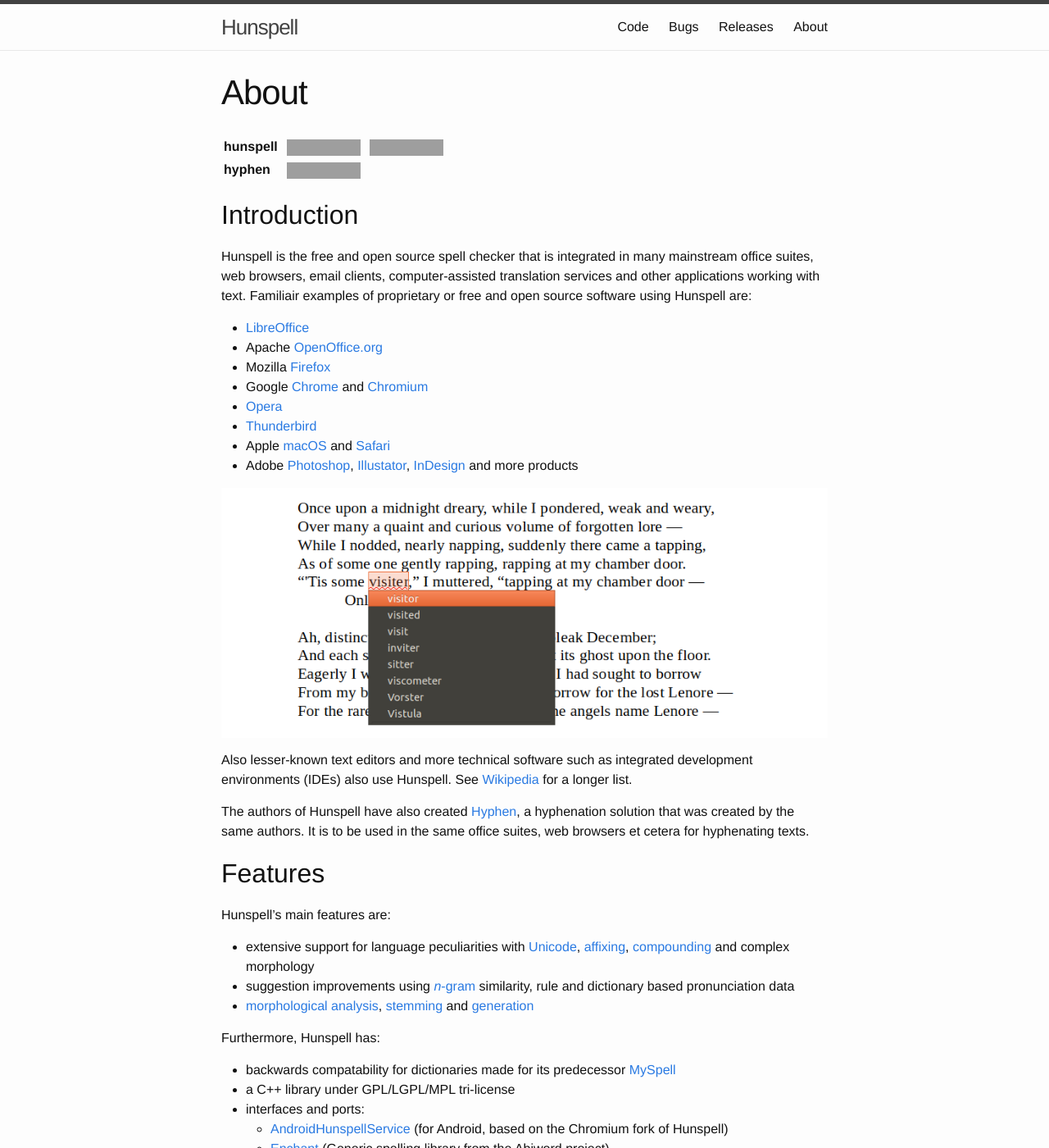
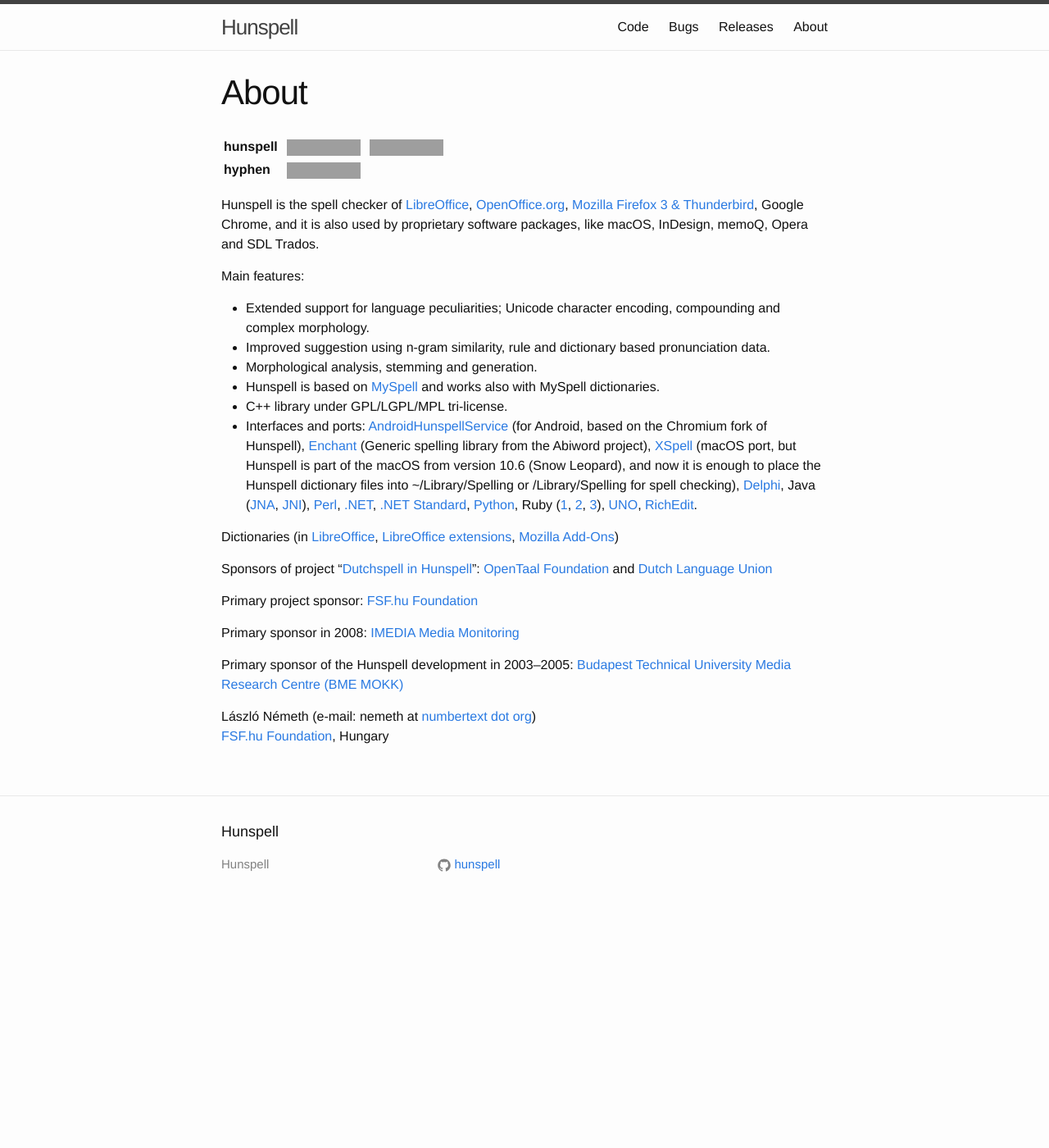
Before and after one commit to hunspell/hunspell.github.io, a Jekyll site: the page built from index.md, in a window 1280 px wide and 1400 px high. Shown: the whole window at 82% size. Built offline with Jekyll 4.4.1, drawn with Linux system fonts in a browser that asks for light colours; some of the changed text lies outside the part shown; grey boxes are pictures that could not be loaded.

Commit message:
Revert "improved structure, text and links"
This reverts commit 8317d882a7ba1e97d81b5be44c4924e38fbd085c.

```diff
--- a/index.md
+++ b/index.md
@@ -15,80 +15,26 @@ title: About
 </tr>
 </table>
 
+Hunspell is the spell checker of [LibreOffice](http://www.libreoffice.org/), [OpenOffice.org](http://www.openoffice.org/), [Mozilla Firefox 3 & Thunderbird](http://www.mozilla.com/en-US), Google Chrome, and it is also used by proprietary software packages, like macOS, InDesign, memoQ, Opera and SDL Trados.
 
-## Introduction
+Main features:
 
-Hunspell is the free and open source spell checker that is integrated in many mainstream office suites, web browsers, email clients, computer-assisted translation services and other applications working with text. Familiair examples of proprietary or free and open source software using Hunspell are:
-* [LibreOffice](https://www.libreoffice.org/)
-* Apache [OpenOffice.org](https://www.openoffice.org/)
-* Mozilla [Firefox](https://www.mozilla.org/firefox/)
-* Google [Chrome](https://www.google.com/chrome/) and [Chromium](https://www.chromium.org/)
-* [Opera](https://www.opera.com/)
-* [Thunderbird](https://www.thunderbird.net/)
-* Apple [macOS](https://www.apple.com/macos/) and [Safari](https://www.apple.com/safari/)
-* Adobe [Photoshop](https://www.adobe.com/photoshop/), [Illustator](https://www.adobe.com/illustrator/), [InDesign](https://www.adobe.com/indesign/) and more products
+* Extended support for language peculiarities; Unicode character encoding, compounding and complex morphology.
+* Improved suggestion using n-gram similarity, rule and dictionary based pronunciation data.
+* Morphological analysis, stemming and generation.
+* Hunspell is based on [MySpell](http://lingucomponent.openoffice.org/MySpell-3.zip) and works also with MySpell dictionaries.
+* C++ library under GPL/LGPL/MPL tri-license.
+* Interfaces and ports: [AndroidHunspellService](https://github.com/mweimerskirch/AndroidHunspellService) (for Android, based on the Chromium fork of Hunspell), [Enchant](http://www.abisource.com/enchant/) (Generic spelling library from the Abiword project), [XSpell](http://sourceforge.net/projects/openxspell/) (macOS port, but Hunspell is part of the macOS from version 10.6 (Snow Leopard), and now it is enough to place the Hunspell dictionary files into ~/Library/Spelling or /Library/Spelling for spell checking), [Delphi](http://downloads.sourceforge.net/hunspell/delphi.zip), Java ([JNA](http://dion.swamp.dk/hunspell.html), [JNI](http://tkltrans.sourceforge.net/magyar/huncheck.tar.gz)), [Perl](http://search.cpan.org/~eleonora/text_hunspell_1.2/Hunspell.pm), [.NET](http://nhunspell.sourceforge.net/), [.NET Standard](https://github.com/aarondandy/WeCantSpell.Hunspell), [Python](https://pypi.python.org/pypi/org.keyphrene), Ruby ([1](http://rubyforge.org/projects/ruby-hunspell/), [2](http://rubyforge.org/projects/hunspell), [3](http://rubygems.org/gems/hunspell-ffi)), [UNO](http://downloads.sourceforge.net/hunspell/hunspell_UNO_1.2.tar.gz), [RichEdit](http://sourceforge.net/projects/hunspell/files/Misc/RichEdit/).
 
-![Screenshot](screenshot.png)
+Dictionaries (in [LibreOffice](http://cgit.freedesktop.org/libreoffice/dictionaries/tree/), [LibreOffice extensions](http://extensions.libreoffice.org/extensions?getCategories=Dictionary&getCompatibility=any&sort_on=positive_ratings&path=%2FLibreOffice-Extensions-and-Templates%2Fextension-center&portal_type=PSCProject&SearchableText=), [Mozilla Add-Ons](https://addons.mozilla.org/en-us/firefox/language-tools/))
 
-Also lesser-known text editors and more technical software such as integrated development environments (IDEs) also use Hunspell. See [Wikipedia](https://en.wikipedia.org/wiki/Hunspell) for a longer list.
+Sponsors of project “[Dutchspell in Hunspell](http://sf.own-it.nl/wiki/opentaal/Wijzigingen_in_Hunspell_die_voor_ons_worden_gemaakt)”: [OpenTaal Foundation](http://www.opentaal.org/) and [Dutch Language Union](http://taalunieversum.org/en/)
 
-The authors of Hunspell have also created [Hyphen](https://github.com/hunspell/hyphen), a hyphenation solution that was created by the same authors. It is to be used in the same office suites, web browsers et cetera for hyphenating texts.
+Primary project sponsor: [FSF.hu Foundation](http://www.fsf.hu/)
 
+Primary sponsor in 2008: [IMEDIA Media Monitoring](http://www.imedia.hu/)
 
-## Features
+Primary sponsor of the Hunspell development in 2003–2005: [Budapest Technical University Media Research Centre (BME MOKK)](http://mokk.bme.hu/)
 
-Hunspell's main features are:
-* extensive support for language peculiarities with [Unicode](https://en.wikipedia.org/wiki/Unicode), [affixing](https://en.wikipedia.org/wiki/Affix), [compounding](https://en.wikipedia.org/wiki/Compound_%28linguistics%29) and complex morphology
-* suggestion improvements using [*n*-gram](https://en.wikipedia.org/wiki/N-gram) similarity, rule and dictionary based pronunciation data
-* [morphological analysis](https://en.wikipedia.org/wiki/Morphology_%28linguistics%29), [stemming](https://en.wikipedia.org/wiki/Stemming) and [generation](https://en.wikipedia.org/wiki/Generative_grammar)
-
-Furthermore, Hunspell has:
-* backwards compatability for dictionaries made for its predecessor [MySpell](https://en.wikipedia.org/wiki/MySpell)
-* a C++ library under GPL/LGPL/MPL tri-license
-* interfaces and ports:
-    * [AndroidHunspellService](https://github.com/mweimerskirch/AndroidHunspellService) (for Android, based on the Chromium fork of Hunspell)
-    * [Enchant](http://www.abisource.com/enchant/) (Generic spelling library from the Abiword project)
-    * [XSpell](http://sourceforge.net/projects/openxspell/) (macOS port, but Hunspell is part of the macOS from version 10.6 (Snow Leopard), and now it is enough to place the Hunspell dictionary files into ~/Library/Spelling or /Library/Spelling for spell checking)
-    * [Delphi](http://downloads.sourceforge.net/hunspell/delphi.zip)
-    * Java ([JNA](http://dion.swamp.dk/hunspell.html), [JNI](http://tkltrans.sourceforge.net/magyar/huncheck.tar.gz) and [Lucene](https://www.programcreek.com/java-api-examples/index.php?api=org.apache.lucene.analysis.hunspell.Dictionary))
-    * [Perl](http://search.cpan.org/~eleonora/text_hunspell_1.2/Hunspell.pm)
-    * [.NET](http://nhunspell.sourceforge.net/)
-    * [.NET Standard](https://github.com/aarondandy/WeCantSpell.Hunspell)
-    * [Python](https://pypi.python.org/pypi/org.keyphrene)
-    * Ruby ([1](http://rubyforge.org/projects/ruby-hunspell/), [2](http://rubyforge.org/projects/hunspell), [3](http://rubygems.org/gems/hunspell-ffi))
-    * [UNO](http://downloads.sourceforge.net/hunspell/hunspell_UNO_1.2.tar.gz)
-    * [RichEdit](http://sourceforge.net/projects/hunspell/files/Misc/RichEdit/).
-
-
-## Languages and Users
-
-Currently, almost 90 different languages and language variations are supported. This covers the languages used in almost 200 countries or geographic regions in the world. As many users can also use a second language, such as English, the Hunspell spell check is used by almost all of the approximately 2.5 billion computer users. That is a user base of a third of the Earth's population.
-
-Language support is found in dictionaries for:
-* [LibreOffice](https://wiki.documentfoundation.org/Language_support_of_LibreOffice), [development files](http://cgit.freedesktop.org/libreoffice/dictionaries/tree/)
-* [LibreOffice extensions](http://extensions.libreoffice.org/extensions?getCategories=Dictionary&getCompatibility=any&sort_on=positive_ratings&path=%2FLibreOffice-Extensions-and-Templates%2Fextension-center&portal_type=PSCProject&SearchableText=)
-* Mozilla [Firefox Add-ons](https://addons.mozilla.org/firefox/language-tools/)
-* [Thunderbird Add-ons](https://addons.mozilla.org/thunderbird/language-tools/)
-* [Ubuntu](https://packages.ubuntu.com/search?keywords=hunspell-&searchon=names)
-
-
-## Contributing
-
-Spell checking can be very complex material, but that should be a reason not to contribute to this project. Hunspell isn't simply using a list of correct words, but a mechanism of very intricate spell checking techniques and tactics. Nevertheless, we can use help on all levels from fixing bugs, implementie feature request, improving support for a certain language or packaging language support for operating systems, browsers or office suites. Contact us if you can contribute with your skills.
-
-
-## Sponsoring
-
-Several organisation have enabled the development and maintenance of Hunspell. The sponsors, past and current, are:
-* Sponsors of project "[Dutchspell in Hunspell](http://sf.own-it.nl/wiki/opentaal/Wijzigingen_in_Hunspell_die_voor_ons_worden_gemaakt)" by [OpenTaal Foundation](https://www.opentaal.org/opentaal/english) and [Dutch Language Union](http://taalunieversum.org/en/)
-* Primary project sponsor: [FSF.hu Foundation](http://www.fsf.hu/)
-* Primary sponsor in 2008: [IMEDIA Media Monitoring](http://www.imedia.hu/)
-* Primary sponsor of the Hunspell development in 2003–2005: [Budapest Technical University Media Research Centre (BME MOKK)](http://mokk.bme.hu/)
-* [Mozilla Open Source Support](https://www.mozilla.org/moss/) in 2017 and 2018 for the rewrite in pure C++ called [Nuspell](https://github.com/hunspell/nuspell), version 2.0
-
-Contact us if you are considering sponsoring the developement and maintenance of free and open source spell checking. Especially with so many users and many different software integrations, this software is in constant need of proficient support. Reducing spelling errors not only improves quality of communication and indirectly teaches people about spelling, but it also reduces the risk for costly errors that could have been prevented.
-
-
-## Contact
-
-The code and issues are managed at [GitHub](https://github.com/hunspell/hunspell). Use that repository, also the closed issues, for any questions or contributions. The original author is László Németh (email: nemeth at [numbertext dot org](http://www.numbertext.org/)), [FSF.hu Foundation](http://www.fsf.hu/about-us), Hungary. Find Hunspell also on social media such as [Facebook](https://www.facebook.com/hunspell/) and on [Twitter](https://twitter.com/hashtag/hunspell).
+László Németh (e-mail: nemeth at [numbertext dot org](http://www.numbertext.org/))
+[FSF.hu Foundation](http://www.fsf.hu/about-us), Hungary
```
Also changed, not shown: screenshot.png (deleted).
